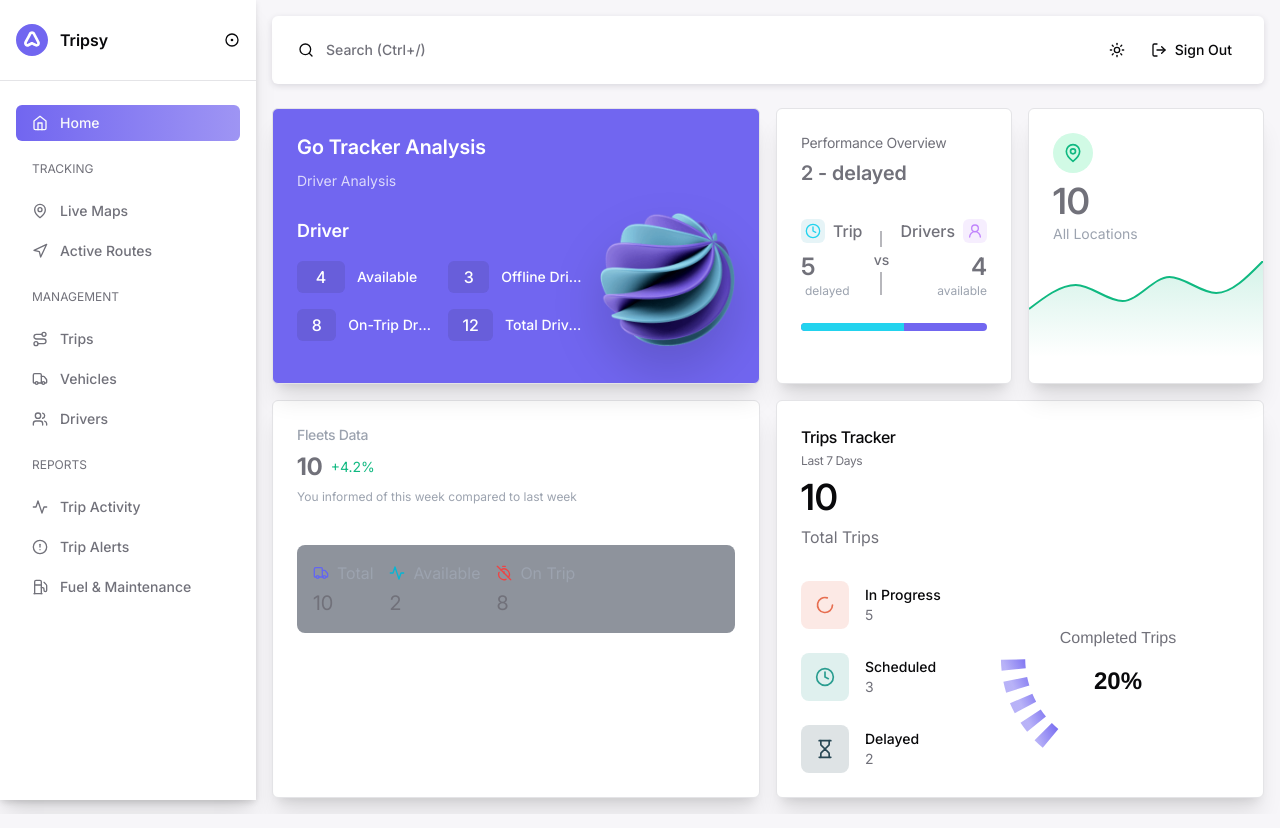
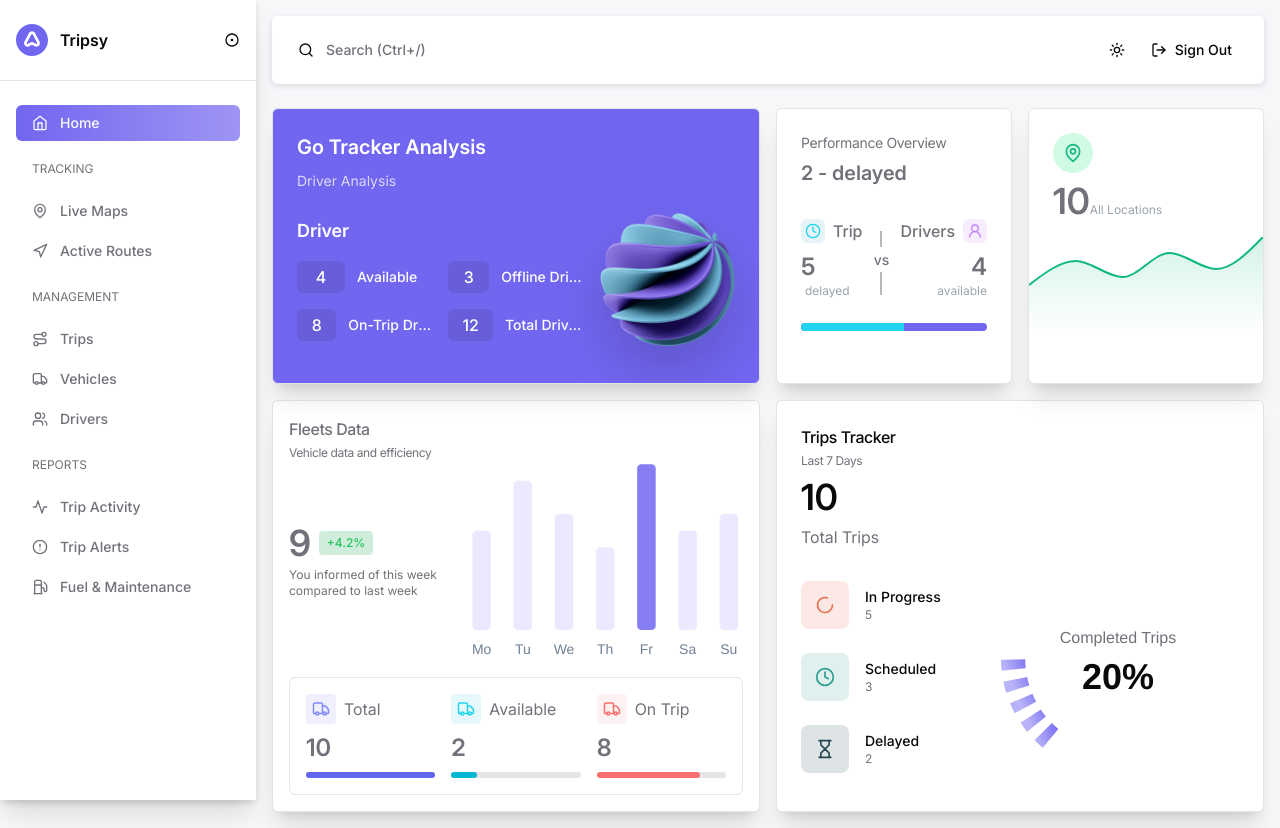
Before and after one commit to manju1807/trip-management-app, a Next.js app: page / in a window 1280 px wide. Built offline with nearby package versions, Linux system fonts and the light colour scheme.

Commit message:
fix: cards fixed and fixed typos

```diff
--- a/src/app/(pages)/page.tsx
+++ b/src/app/(pages)/page.tsx
@@ -1,6 +1,6 @@
-import DriverAnalysisCard from "@/components/views/dashboard/driver-analytics";
-import FleetCard from "@/components/views/dashboard/fleets";
-import PerformanceCard from "@/components/views/dashboard/performance-card";
+import DriverAnalysisCard from '@/components/views/dashboard/driver-analytics';
+import FleetCard from '@/components/views/dashboard/fleets';
+import PerformanceCard from '@/components/views/dashboard/performance-card';
 import LocationCard from '@/components/views/dashboard/location-detail';
 import TripTrackerCard from '@/components/views/dashboard/trip-tracker';
 
--- a/src/app/test/page.tsx
+++ /dev/null
@@ -1,169 +0,0 @@
-'use client'
-
-import React from 'react'
-import {
-  Card,
-  CardContent,
-  CardHeader,
-  CardTitle,
-} from '@/components/ui/card'
-import { Clock, Hourglass, Loader2 } from 'lucide-react'
-import dynamic from 'next/dynamic'
-import { ApexOptions } from 'apexcharts'
-import { useDashboard } from '@/hooks/useDashboard'
-
-// Dynamically import ApexCharts with no SSR
-const ReactApexcharts = dynamic(() => import('react-apexcharts'), {
-  ssr: false,
-})
-
-const data = [
-  {
-    title: 'In Progress',
-    subtitle: '2',
-    icon: <Loader2 className="h-5 w-5" />,
-    color: 'hsl(var(--gradient-purple-start))'
-  },
-  {
-    title: 'Scheduled',
-    subtitle: '5',
-    icon: <Clock className="h-5 w-5" />,
-    color: 'hsl(var(--chart-2))'
-  },
-  {
-    title: 'Delayed',
-    subtitle: '5',
-    icon: <Hourglass className="h-5 w-5" />,
-    color: 'hsl(var(--chart-3))'
-  }
-]
-
-export default function TripsTracker() {
-  const stats = useDashboard();
-  const completionRate = Math.round((stats.trips.completed / stats.trips.total) * 100);
-  const options: ApexOptions = {
-    chart: {
-      sparkline: { enabled: true }
-    },
-    stroke: { dashArray: 10 },
-    labels: ['Completed Task'],
-    colors: ['hsl(var(--gradient-purple-start))'],
-    states: {
-      hover: {
-        filter: { type: 'none' }
-      },
-      active: {
-        filter: { type: 'none' }
-      }
-    },
-    fill: {
-      type: 'gradient',
-      gradient: {
-        shade: 'dark',
-        opacityTo: 0.5,
-        opacityFrom: 1,
-        shadeIntensity: 0.5,
-        stops: [30, 70, 100],
-        inverseColors: false,
-        gradientToColors: ['hsl(var(--gradient-purple-start))']
-      }
-    },
-    plotOptions: {
-      radialBar: {
-        endAngle: 130,
-        startAngle: -140,
-        hollow: { size: '60%' },
-        track: { background: 'transparent' },
-        dataLabels: {
-          name: {
-            offsetY: -15,
-            color: 'hsl(var(--muted-foreground))',
-            fontSize: '0.875rem',
-          },
-          value: {
-            offsetY: 15,
-            fontWeight: 500,
-            formatter: (value) => `${value}%`,
-            color: 'hsl(var(--foreground))',
-            fontSize: '1.5rem', // Tailwind's text-xl
-          },
-        }
-      }
-    },
-    grid: {
-      padding: {
-        top: -30,
-        bottom: 12
-      }
-    },
-    responsive: [
-      {
-        breakpoint: 1300,
-        options: {
-          grid: {
-            padding: {
-              left: 22
-            }
-          }
-        }
-      },
-      {
-        breakpoint: 768,
-        options: {
-          grid: {
-            padding: {
-              left: 0
-            }
-          }
-        }
-      }
-    ]
-  }
-
-  return (
-    <Card className="bg-card text-muted-foreground">
-      <CardHeader>
-        <CardTitle className="text-sm font-medium text-muted-foreground">
-          Trips Tracker
-          <p className="text-xs mt-1">Last 7 Days</p>
-        </CardTitle>
-      </CardHeader>
-      <CardContent>
-        <div className="grid grid-cols-1 gap-6 sm:grid-cols-12">
-          <div className="sm:col-span-5">
-            <h2 className="text-5xl font-bold text-foreground">16</h2>
-            <p className="mb-8 text-lg text-muted-foreground">Total Trips</p>
-            {data.map((item, index) => (
-              <div
-                key={index}
-                className={`flex items-center ${index !== data.length - 1 ? 'mb-6' : ''
-                  }`}
-              >
-                <div
-                  className="mr-4 flex h-12 w-12 items-center justify-center rounded-lg"
-                  style={{ backgroundColor: `color-mix(in srgb, ${item.color} 15%, transparent)` }}
-                >
-                  <div className="text-foreground">{item.icon}</div>
-                </div>
-                <div className="flex flex-col items-start">
-                  <h6 className="font-medium text-foreground">{item.title}</h6>
-                  <span className="text-sm text-muted-foreground">
-                    {item.subtitle}
-                  </span>
-                </div>
-              </div>
-            ))}
-          </div>
-          <div className="relative flex items-center justify-center sm:col-span-7">
-            <ReactApexcharts
-              type="radialBar"
-              height={350}
-              options={options}
-              series={[80]}
-            />
-          </div>
-        </div>
-      </CardContent>
-    </Card>
-  )
-}
--- a/src/components/layouts/main-layout.tsx
+++ b/src/components/layouts/main-layout.tsx
@@ -1,5 +1,6 @@
 // MainLayout.tsx
 'use client';
+
 import { type ReactNode, useState } from 'react';
 import Navbar from './navbar/navbar';
 import DesktopSidebar from './sidebar/desktop-sidebar';
@@ -9,26 +10,28 @@ interface MainLayoutProps {
 }
 
 const MainLayout = ({ children }: MainLayoutProps) => {
-  //states
+  // States
   const [pinned, setPinned] = useState(true);
 
-  //callback functions for child-components
+  // Callback functions for child components
   const handlePinned = () => setPinned(!pinned);
 
   return (
-    <main className="h-full bg-background">
+    <main className="h-full bg-background max-h-screen">
       <div className="relative flex h-full">
         <div
           className={`
-            h-full shadow-xl hidden md:flex ${pinned ? 'relative' : 'absolute'}
+            h-full shadow-xl hidden md:flex
+            ${pinned ? 'relative' : 'absolute'}
           `}
         >
           <DesktopSidebar isPinned={pinned} onPinChange={handlePinned} />
         </div>
         <section
           className={`
-          flex flex-col flex-1 transition-all duration-300 max-w-[86rem] mx-auto py-2
-        `}
+            flex flex-col flex-1 transition-all
+            duration-300 max-w-[86rem] mx-auto py-2
+          `}
         >
           <Navbar />
           {children}
--- a/src/components/views/dashboard/fleets.tsx
+++ b/src/components/views/dashboard/fleets.tsx
@@ -1,45 +1,196 @@
-import { useDashboard } from "@/hooks/useDashboard";
-import { Truck, Activity, TimerOff } from "lucide-react";
-import { Card, CardHeader, CardTitle, CardContent } from "../../ui/card";
+'use client';
 
-export default function FleetCard() {
-  const stats = useDashboard();
+import React from 'react';
+import dynamic from 'next/dynamic';
+import { Card, CardHeader, CardContent, CardTitle } from '@/components/ui/card';
+import { cn } from '@/lib/utils';
+import { Truck } from 'lucide-react';
+import type { ApexOptions } from 'apexcharts';
+import { useDashboard } from '@/hooks/useDashboard';
+
+const ReactApexcharts = dynamic(() => import('react-apexcharts'), {
+  ssr: false,
+  loading: () => (
+    <div className="h-[200px] w-full bg-muted animate-pulse rounded" />
+  ),
+});
+
+const getChartOptions = (isDarkMode: boolean): ApexOptions => ({
+  chart: {
+    type: 'bar',
+    toolbar: { show: false },
+    parentHeightOffset: 0,
+    background: 'transparent',
+    stacked: false,
+    sparkline: { enabled: false },
+    offsetX: 0,
+    offsetY: 0,
+  },
+  plotOptions: {
+    bar: {
+      columnWidth: '45%',
+      borderRadius: 4,
+      distributed: true,
+      barHeight: '100%',
+    },
+  },
+  grid: {
+    show: false,
+    padding: { left: 0, right: 0, top: -60, bottom: -10 },
+  },
+  legend: { show: false },
+  tooltip: { enabled: false },
+  dataLabels: { enabled: false },
+  theme: {
+    mode: isDarkMode ? 'dark' : 'light',
+  },
+  colors: isDarkMode
+    ? ['#393b64', '#393b64', '#393b64', '#393b64', '#7367f0', '#393b64', '#393b64']
+    : ['#e8e6fd', '#e8e6fd', '#e8e6fd', '#e8e6fd', '#7367f0', '#e8e6fd', '#e8e6fd'],
+  xaxis: {
+    categories: ['Mo', 'Tu', 'We', 'Th', 'Fr', 'Sa', 'Su'],
+    labels: {
+      style: {
+        colors: isDarkMode ? '#cbd5e1' : '#718096',
+        fontSize: '14px',
+      },
+    },
+    axisTicks: { show: false },
+    axisBorder: { show: false },
+  },
+  yaxis: { show: false },
+});
+
+const chartSeries = [{ data: [30, 45, 35, 25, 50, 30, 35] }];
+
+const FleetStatsCard = () => {
+  const metrics = useDashboard();
+  const [mounted, setMounted] = React.useState(false);
+  const [isDarkMode, setIsDarkMode] = React.useState(false);
+
+  React.useEffect(() => {
+    setMounted(true);
+    setIsDarkMode(document.documentElement.classList.contains('dark'));
+
+    const observer = new MutationObserver((mutations) => {
+      mutations.forEach((mutation) => {
+        if (mutation.attributeName === 'class') {
+          setIsDarkMode(document.documentElement.classList.contains('dark'));
+        }
+      });
+    });
+
+    observer.observe(document.documentElement, {
+      attributes: true,
+      attributeFilter: ['class'],
+    });
+
+    return () => observer.disconnect();
+  }, []);
+
+  const stats = [
+    {
+      title: 'Total',
+      value: metrics.vehicles.total,
+      icon: <Truck className="text-indigo-400" size={18} />,
+      color: 'bg-indigo-500/10',
+      progressColor: 'bg-indigo-500',
+    },
+    {
+      title: 'Available',
+      value: metrics.vehicles.available,
+      icon: <Truck className="text-cyan-400" size={18} />,
+      color: 'bg-cyan-500/10',
+      progressColor: 'bg-cyan-500',
+    },
+    {
+      title: 'On Trip',
+      value: metrics.vehicles.onTrip,
+      icon: <Truck className="text-red-400" size={18} />,
+      color: 'bg-red-400/10',
+      progressColor: 'bg-red-400',
+    },
+  ];
+
+  if (!mounted) {
+    return (
+      <Card className="bg-card text-muted-foreground shadow-xl rounded-md">
+        <CardHeader className="p-4 pb-0">
+          <CardTitle className="text-base font-medium">
+            Fleets Data
+            <p className="text-xs font-normal text-muted-foreground mt-1">
+              Vehicle data and efficiency
+            </p>
+          </CardTitle>
+        </CardHeader>
+        <CardContent className="p-4">
+          <div className="h-[200px] w-full bg-muted animate-pulse rounded" />
+        </CardContent>
+      </Card>
+    );
+  }
 
   return (
-    <Card className="bg-card text-muted-foreground rounded-md shadow-xl">
-      <CardHeader>
-        <CardTitle className="text-sm font-medium text-gray-400">Fleets Data</CardTitle>
+    <Card className="bg-card text-muted-foreground shadow-xl rounded-md">
+      <CardHeader className="p-4 pb-0">
+        <CardTitle className="text-base font-medium">
+          Fleets Data
+          <p className="text-xs font-normal text-muted-foreground mt-1">
+            Vehicle data and efficiency
+          </p>
+        </CardTitle>
+      </CardHeader>
+      <CardContent className="p-4 pt-0">
+        <div className="grid grid-cols-1 md:grid-cols-5 gap-4 items-center">
+          <div className="md:col-span-2">
             <div className="flex items-center gap-2">
-          <span className="text-2xl font-bold">{stats.vehicles.total}</span>
-          <span className="text-emerald-500 text-sm">+4.2%</span>
+              <span className="text-4xl font-semibold">
+                {metrics.vehicles.maintenance}
+              </span>
+              <span className="bg-green-600/20 text-green-500 px-2 py-1 rounded text-xs font-medium">
+                +4.2%
+              </span>
             </div>
-        <p className="text-xs text-gray-400">You informed of this week compared to last week</p>
-      </CardHeader>
-      <CardContent>
-        <div className="flex gap-4 mt-4 bg-slate-800/50 p-4 rounded-lg">
-          <div>
+            <p className="text-muted-foreground text-xs mt-1">
+              You informed of this week compared to last week
+            </p>
+          </div>
+          <div className="md:col-span-3 h-[200px] -mx-4">
+            <ReactApexcharts
+              options={getChartOptions(isDarkMode)}
+              series={chartSeries}
+              type="bar"
+              height="100%"
+              width="100%"
+            />
+          </div>
+        </div>
+        <div className="grid grid-cols-3 gap-4 mt-4 p-4 border border-gray-200 dark:border-gray-600 rounded-md">
+          {stats.map((stat, index) => (
+            <div key={index}>
               <div className="flex items-center gap-2">
-              <Truck className="h-4 w-4 text-indigo-500" />
-              <span className="text-gray-400">Total</span>
+                <div className={cn('p-1.5 rounded', stat.color)}>
+                  {stat.icon}
                 </div>
-            <div className="text-xl mt-1">{stats.vehicles.total}</div>
+                <span className="text-muted-foreground">{stat.title}</span>
               </div>
-          <div>
-            <div className="flex items-center gap-2">
-              <Activity className="h-4 w-4 text-cyan-500" />
-              <span className="text-gray-400">Available</span>
+              <div className="mt-2">
+                <span className="text-2xl font-semibold text-muted-foreground">
+                  {stat.value}
+                </span>
+                <div className="h-1.5 bg-foreground/10 rounded-full mt-2">
+                  <div
+                    className={cn('h-full rounded-full', stat.progressColor)}
+                    style={{ width: `${(stat.value / 10) * 100}%` }}
+                  />
                 </div>
-            <div className="text-xl mt-1">{stats.vehicles.available}</div>
               </div>
-          <div>
-            <div className="flex items-center gap-2">
-              <TimerOff className="h-4 w-4 text-red-500" />
-              <span className="text-gray-400">On Trip</span>
             </div>
-            <div className="text-xl mt-1">{stats.vehicles.onTrip}</div>
-          </div>
+          ))}
         </div>
       </CardContent>
     </Card>
   );
 };
+
+export default FleetStatsCard;
--- a/src/components/views/dashboard/location-detail.tsx
+++ b/src/components/views/dashboard/location-detail.tsx
@@ -1,6 +1,6 @@
 'use client';
 
-import React from 'react';
+import React, { useEffect, useState } from 'react';
 import { Card, CardContent } from '@/components/ui/card';
 import { MapPin } from 'lucide-react';
 import dynamic from 'next/dynamic';
@@ -23,7 +23,8 @@ interface ChartProps {
 
 // Dynamically import Recharts components with no SSR
 const DynamicChart = dynamic(
-  () => import('recharts').then((recharts) => {
+  () =>
+    import('recharts').then((recharts) => {
       const { AreaChart, Area, ResponsiveContainer } = recharts;
       return function Chart({ data }: ChartProps) {
         return (
@@ -50,6 +51,7 @@ const DynamicChart = dynamic(
   { ssr: false }
 );
 
+// Dummy chart data
 const chartData: ChartDataPoint[] = [
   { value: 30 },
   { value: 45 },
@@ -60,10 +62,9 @@ const chartData: ChartDataPoint[] = [
 ];
 
 const LocationStatsCard = () => {
-  const [stats, setStats] = React.useState<Stats>({ routes: { total: 0 } });
+  const [stats, setStats] = useState<Stats>({ routes: { total: 0 } });
 
-  React.useEffect(() => {
-    // Move data fetching to client-side
+  useEffect(() => {
     const fetchStats = async () => {
       const data = await getDashboardStats();
       setStats(data);
@@ -71,16 +72,23 @@ const LocationStatsCard = () => {
     fetchStats();
   }, []);
 
+  // Constants for reused styles
+  const metricClasses = 'text-4xl font-semibold';
+  const subtitleClasses = 'text-xs text-gray-400';
+  const iconContainerClasses =
+    'size-10 bg-emerald-100 dark:bg-emerald-900/50 rounded-full flex items-center justify-center mb-2';
+  const iconClasses = 'size-5 text-emerald-500';
+
   return (
     <Card className="bg-card text-muted-foreground w-full relative rounded-md overflow-hidden shadow-xl">
       <CardContent className="pt-6 pb-0">
         <div className="relative z-10">
-          <div className="size-10 bg-emerald-100 dark:bg-emerald-900/50 rounded-full flex items-center justify-center mb-2">
-            <MapPin className="size-5 text-emerald-500" />
+          <div className={iconContainerClasses}>
+            <MapPin className={iconClasses} />
           </div>
           <div className="space-y-1">
-            <span className="text-4xl font-semibold block">{stats.routes.total}</span>
-            <span className="text-gray-400 text-sm">All Locations</span>
+            <span className={metricClasses}>{stats.routes.total}</span>
+            <span className={subtitleClasses}>All Locations</span>
           </div>
         </div>
         <div className="h-24 mt-4 -mx-6">
--- a/src/components/views/dashboard/trip-tracker.tsx
+++ b/src/components/views/dashboard/trip-tracker.tsx
@@ -1,25 +1,19 @@
 'use client';
 
-import React from 'react'
-import {
-  Card,
-  CardContent,
-  CardHeader,
-  CardTitle,
-} from '@/components/ui/card'
-import { Clock, Hourglass, Loader2 } from 'lucide-react'
-import dynamic from 'next/dynamic'
-import { ApexOptions } from 'apexcharts'
-import { useDashboard } from '@/hooks/useDashboard'
+import React from 'react';
+import { Card, CardContent, CardHeader, CardTitle } from '@/components/ui/card';
+import { Clock, Hourglass, Loader2 } from 'lucide-react';
+import dynamic from 'next/dynamic';
+import { ApexOptions } from 'apexcharts';
+import { useDashboard } from '@/hooks/useDashboard';
 
-const ReactApexcharts = dynamic(() => import('react-apexcharts'), {
-  ssr: false,
-})
+const ReactApexcharts = dynamic(() => import('react-apexcharts'), { ssr: false });
 
 export default function TripsTracker() {
   const stats = useDashboard();
   const completionRate = Math.round((stats.trips.completed / stats.trips.total) * 100);
 
+  // Chart options
   const options: ApexOptions = {
     chart: {
       height: 320,
@@ -29,26 +23,22 @@ export default function TripsTracker() {
         enabled: true,
         dynamicAnimation: {
           enabled: true,
-          speed: 1000
-        }
-      }
+          speed: 1000,
+        },
+      },
     },
     stroke: {
       dashArray: 10,
       lineCap: 'butt',
       width: 20,
       show: true,
-      curve: 'smooth'
+      curve: 'smooth',
     },
     labels: ['Completed Trips'],
     colors: ['hsl(var(--gradient-purple-start))'],
     states: {
-      hover: {
-        filter: { type: 'none' }
-      },
-      active: {
-        filter: { type: 'none' }
-      }
+      hover: { filter: { type: 'none' } },
+      active: { filter: { type: 'none' } },
     },
     fill: {
       type: 'gradient',
@@ -59,16 +49,14 @@ export default function TripsTracker() {
         shadeIntensity: 0.5,
         stops: [30, 70, 100],
         inverseColors: false,
-        gradientToColors: ['hsl(var(--gradient-purple-start))']
-      }
+        gradientToColors: ['hsl(var(--gradient-purple-start))'],
+      },
     },
     plotOptions: {
       radialBar: {
         startAngle: -140,
         endAngle: 130,
-        hollow: {
-          size: '60%',
-        },
+        hollow: { size: '60%' },
         track: {
           background: 'transparent',
           startAngle: -140,
@@ -79,71 +67,78 @@ export default function TripsTracker() {
             offsetY: -15,
             color: 'hsl(var(--muted-foreground))',
             fontSize: '16px',
-            fontWeight: '400'
+            fontWeight: '400',
           },
           value: {
             offsetY: 15,
-            fontSize: '24px',
+            fontSize: '36px', // Updated for consistency with main metric
             fontWeight: '600',
             formatter: (val) => `${val}%`,
             color: 'hsl(var(--foreground))',
-            show: true
-          }
-        }
-      }
-    }
-  }
+            show: true,
+          },
+        },
+      },
+    },
+  };
 
+  // Data for stats
   const data = [
     {
       title: 'In Progress',
       subtitle: stats.trips.inProgress,
       icon: <Loader2 className="h-5 w-5" />,
-      color: 'hsl(var(--chart-1))'
+      color: 'hsl(var(--chart-1))',
     },
     {
       title: 'Scheduled',
       subtitle: stats.trips.scheduled,
       icon: <Clock className="h-5 w-5" />,
-      color: 'hsl(var(--chart-2))'
+      color: 'hsl(var(--chart-2))',
     },
     {
       title: 'Delayed',
       subtitle: stats.trips.delayed,
       icon: <Hourglass className="h-5 w-5" />,
-      color: 'hsl(var(--chart-3))'
-    }
-  ]
+      color: 'hsl(var(--chart-3))',
+    },
+  ];
+
+  // Constants for reused styles
+  const cardHeaderClasses = 'pb-2';
+  const cardTitleClasses = 'text-base font-medium';
+  const subtitleClasses = 'text-xs font-normal text-muted-foreground mt-1';
+  const metricTitleClasses = 'text-4xl font-semibold mb-2';
+  const metricSubtitleClasses = 'mb-8 text-base text-muted-foreground';
+  const itemContainerClasses = 'flex items-center mb-6 last:mb-0';
+  const itemIconWrapperClasses = 'mr-4 flex h-12 w-12 items-center justify-center rounded-lg';
+  const itemTitleClasses = 'text-sm font-medium';
+  const itemSubtitleClasses = 'text-xs text-muted-foreground';
 
   return (
     <Card className="h-full w-full rounded-md shadow-xl">
-      <CardHeader className="pb-2">
-        <CardTitle className="text-base font-medium">
+      <CardHeader className={cardHeaderClasses}>
+        <CardTitle className={cardTitleClasses}>
           Trips Tracker
-          <p className="text-xs font-normal text-muted-foreground mt-1">Last 7 Days</p>
+          <p className={subtitleClasses}>Last 7 Days</p>
         </CardTitle>
       </CardHeader>
       <CardContent>
         <div className="grid grid-cols-1 gap-8 sm:grid-cols-12">
           <div className="sm:col-span-5">
-            <h2 className="text-4xl font-semibold mb-2">{stats.trips.total}</h2>
-            <p className="mb-8 text-base text-muted-foreground">Total Trips</p>
+            <h2 className={metricTitleClasses}>{stats.trips.total}</h2>
+            <p className={metricSubtitleClasses}>Total Trips</p>
             {data.map((item, index) => (
-              <div
-                key={index}
-                className={`flex items-center ${index !== data.length - 1 ? 'mb-6' : ''}`}
-              >
+              <div key={index} className={itemContainerClasses}>
                 <div
-                  className="mr-4 flex h-12 w-12 items-center justify-center rounded-lg"
+                  className={itemIconWrapperClasses}
                   style={{ backgroundColor: `color-mix(in srgb, ${item.color} 15%, transparent)` }}
                 >
                   <div style={{ color: item.color }}>{item.icon}</div>
                 </div>
                 <div className="flex flex-col">
-                  <h6 className="text-sm font-medium">{item.title}</h6>
-                  <span className="text-sm text-muted-foreground">
-                    {item.subtitle}
-                  </span>
+                  <h6 className={itemTitleClasses}>{item.title}</h6>
+                  <span className={itemSubtitleClasses}>{item.subtitle}</span>
                 </div>
               </div>
             ))}
@@ -159,5 +154,5 @@ export default function TripsTracker() {
         </div>
       </CardContent>
     </Card>
-  )
+  );
 }
```
Lines whose indentation alone changed are shown as unchanged.
